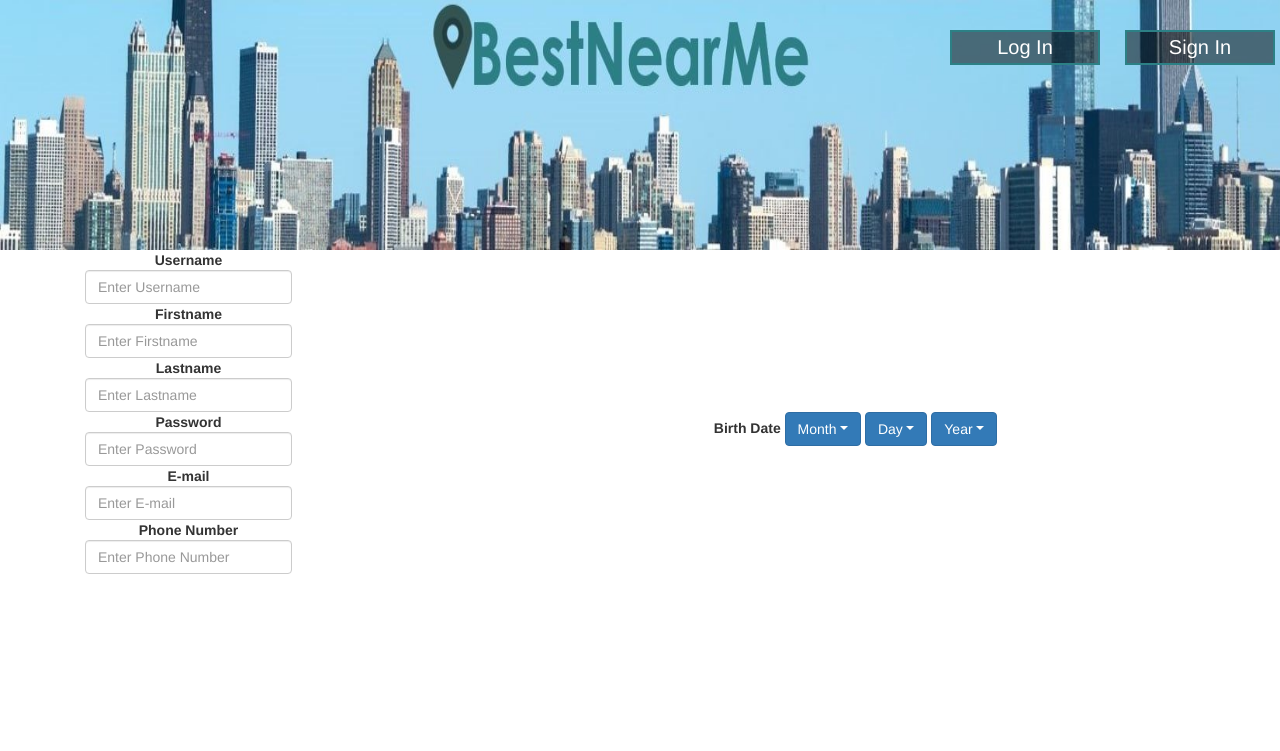
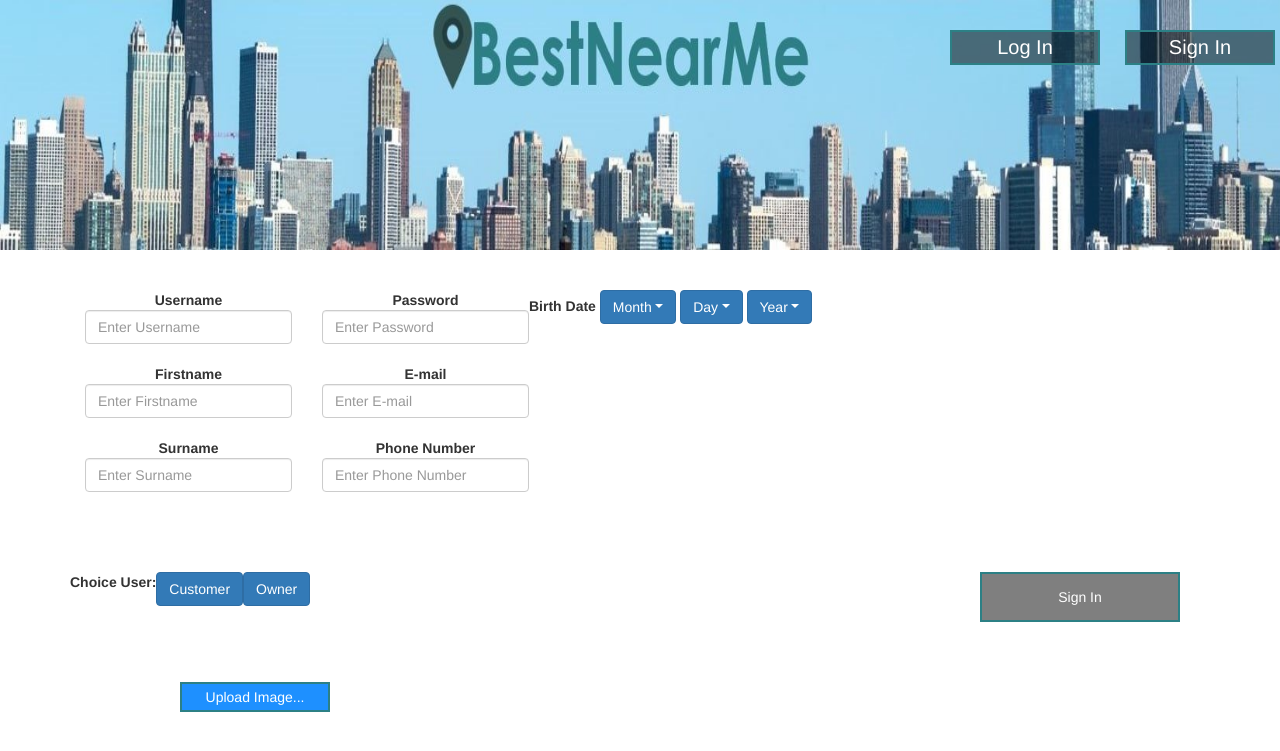
Before and after one commit to GioSfat/ProjectTL, a Django app: template mainapp/templates/Sign_In_Page.html in a window 1280 px wide. Shown: the top 751 px of the page. Run offline with Django 3.2, Linux system fonts and the light colour scheme; the template is opened without the code that fills it, so the values that code supplies are empty; some libraries are stand-ins or nearby versions.

Commit message:
Update Sign_In_Page

```diff
--- a/mainapp/templates/Sign_In_Page.html
+++ b/mainapp/templates/Sign_In_Page.html
@@ -15,6 +15,32 @@
   <script src="https://ajax.googleapis.com/ajax/libs/jquery/3.5.1/jquery.min.js"></script>
   <script src="https://maxcdn.bootstrapcdn.com/bootstrap/3.4.1/js/bootstrap.min.js"></script>
 
+    <style>
+            .button3 {
+            border: 2px solid #2C8085;
+            background-color: DodgerBlue;
+            position: absolute;
+            color: white;
+            margin: 110px;
+            center: 50px;
+            width: 150px;
+            height: 30px;
+            text-align: center;
+            text-align: -moz-center;
+            }
+
+            .button4 {
+            border: 2px solid #2C8085;
+            background: rgba(0, 0, 0, 0.5);
+            color: white;
+            position: absolute;
+            right: 100px;
+            width: 200px;
+            height: 50px;
+            text-align: center;
+            text-align: -moz-center;
+            }
+    </style>
 
 </head>
 <body>
@@ -33,6 +59,8 @@
     integrity="sha384-OgVRvuATP1z7JjHLkuOU7Xw704+h835Lr+6QL9UvYjZE3Ipu6Tp75j7Bh/kR0JKI" crossorigin="anonymous"></script>
 
 <div class="container">
+    <br>
+    <br>
     <div class="row">
     <form class="form-inline" action="/action_page.php">
         <div class="col-sm-4">
@@ -40,32 +68,43 @@
             <label for="username">Username</label>
             <input type="text" class="form-control" id="username" placeholder="Enter Username" name="username">
         </div>
+            <br>
+            <br>
         <div class="form-group">
-            <label for="firstname">Firstname</label>
-            <input type="text" class="form-control" id="firstname" placeholder="Enter Firstname" name="firstname">
+            <label for="name">Firstname</label>
+            <input type="text" class="form-control" id="name" placeholder="Enter Firstname" name="name">
         </div>
+            <br>
+            <br>
         <div class="form-group">
-            <label for="lastname">Lastname</label>
-            <input type="text" class="form-control" id="lastname" placeholder="Enter Lastname" name="lastname">
+            <label for="surname">Surname</label>
+            <input type="text" class="form-control" id="surname" placeholder="Enter Surname" name="surname">
         </div>
         </div>
     </form>
+        <br>
+        <br>
     <form class="form-inline" action="/action_page.php">
         <div class="col-sm-4">
         <div class="form-group">
            <label for="password">Password</label>
             <input type="password" class="form-control" id="password" placeholder="Enter Password" name="password">
         </div>
+            <br>
+            <br>
         <div class="form-group">
            <label for="email">E-mail</label>
             <input type="email" class="form-control" id="email" placeholder="Enter E-mail" name="email">
         </div>
+            <br>
+            <br>
         <div class="form-group">
-           <label for="phone-number">Phone Number</label>
-            <input type="tel" class="form-control" id="phone-number" placeholder="Enter Phone Number" name="phone-number"  pattern="[0-9]{3}-[0-9]{4}-[0-9]{3}">
+           <label for="phoneNumber">Phone Number</label>
+            <input type="tel" class="form-control" id="phoneNumber" placeholder="Enter Phone Number" name="phoneNumber"  pattern="[0-9]{3}-[0-9]{4}-[0-9]{3}">
         </div>
         </div>
     </form>
+    <form action="/action_page.php">
     <div class="dropdown">
         <div class="row">
         <div class="form-group">
@@ -90,6 +129,7 @@
                 <button class="btn btn-primary dropdown-toggle" type="button" data-toggle="dropdown">Day</button>
                 <ul class="dropdown-menu">
 
+
                 </ul>
 
                 <button class="btn btn-primary dropdown-toggle" type="button" data-toggle="dropdown">Year</button>
@@ -100,7 +140,20 @@
         </div>
         </div>
     </div>
+    </form>
 </div>
+<br>
+<br>
+<br>
+<br>
+    <div class="row">
+        <label>Choice User:</label>
+        <button type="button" class="btn btn-primary">Customer</button>
+        <button type="button" class="btn btn-primary">Owner</button>
+        <button type="button" class="button3" onclick="document.location = ''" >Upload Image...</button>
+        <button type="button" class="button4">Sign In</button>
+    </div>
+
 </div>
 </body>
 </html>
```
